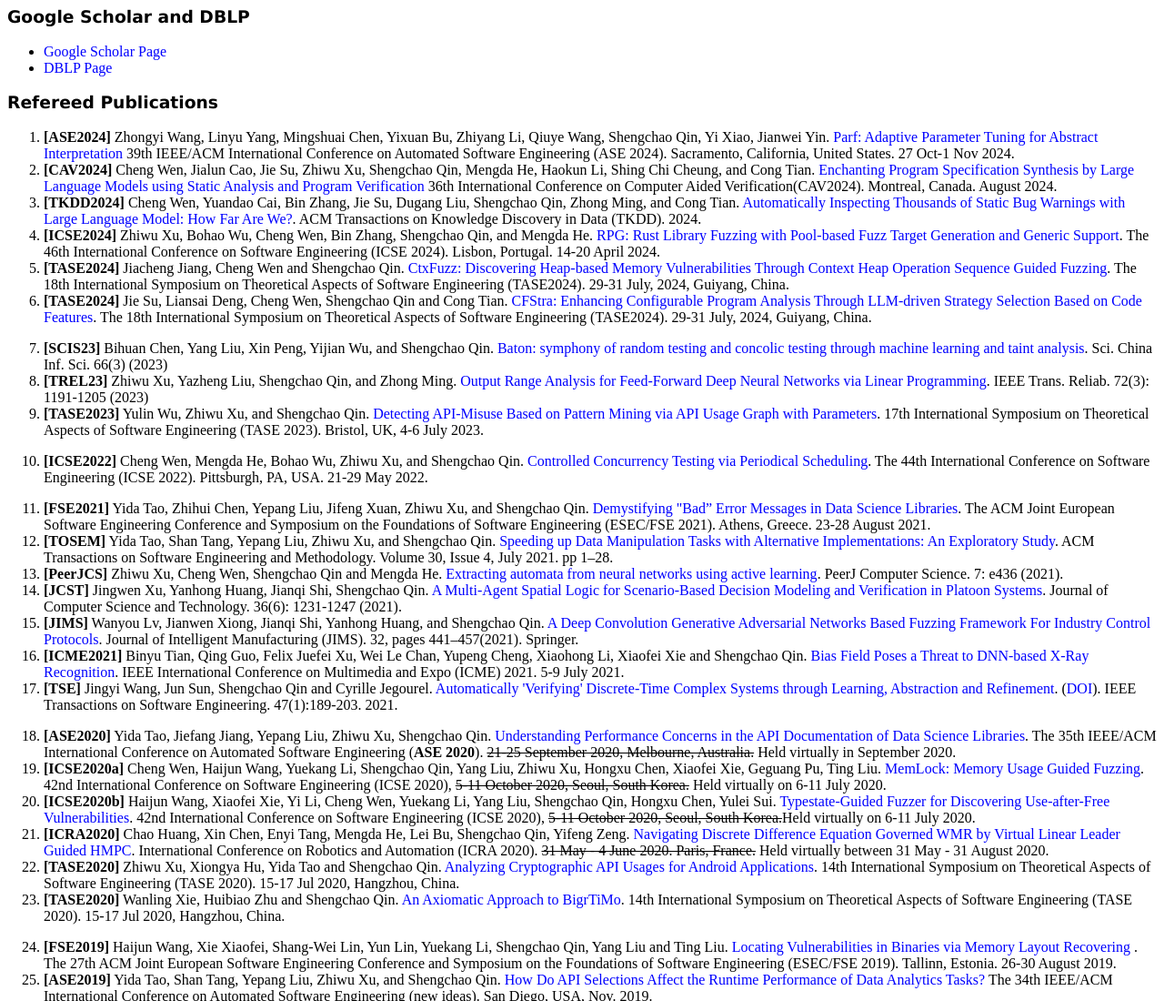
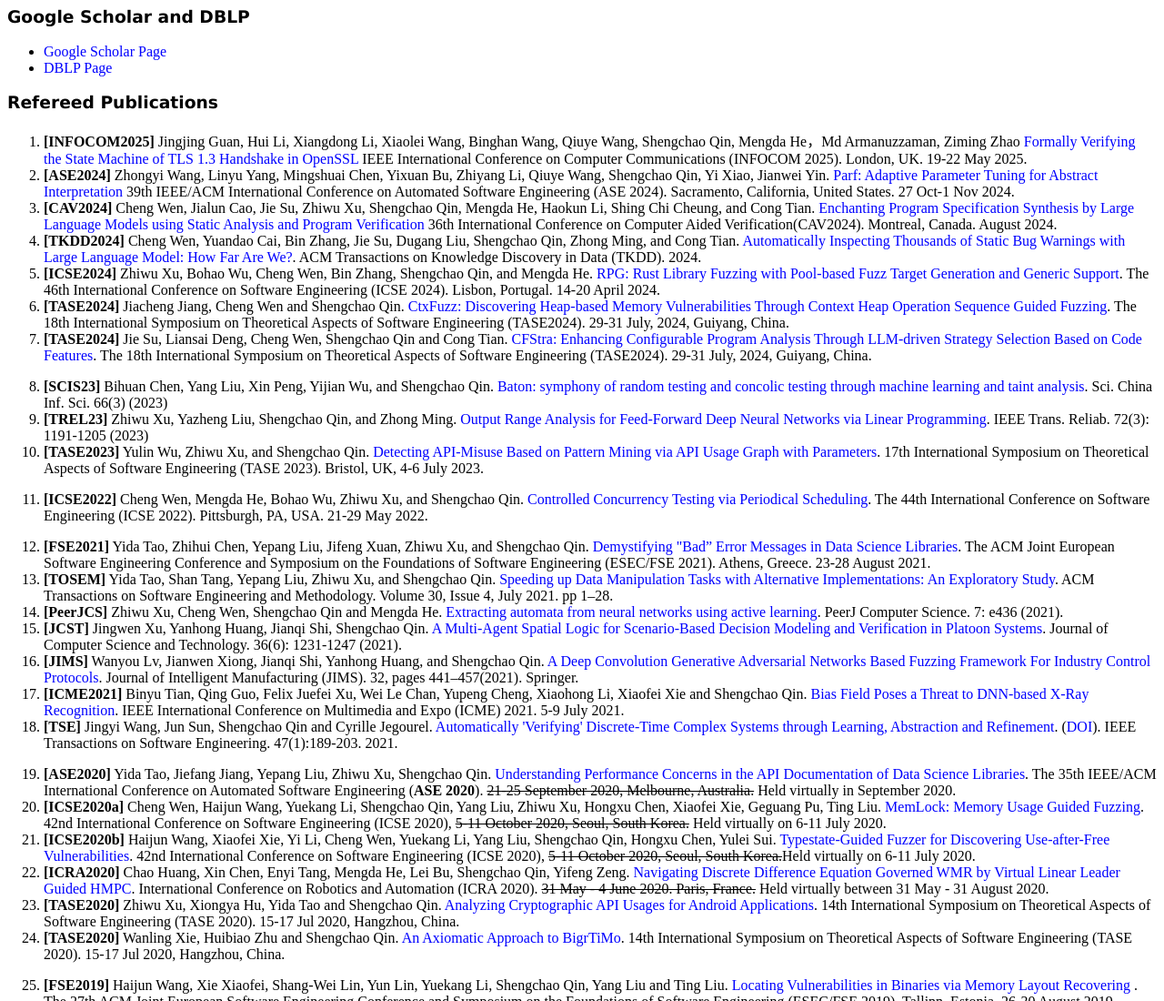
Before and after one commit to scqin/scqin.github.io, a plain HTML site: page docs/publication.html in a window 1280 px wide. Shown: the top 1100 px of the page at 91% size. Drawn offline with Linux system fonts and the light colour scheme.

Commit message:
Update publication.html -infocom25

```diff
--- a/docs/publication.html
+++ b/docs/publication.html
@@ -101,6 +101,19 @@ Wei Ngan Chin and Shengchao Qin. <em>Theoretical Aspects of Software
 
 
 <ol>
+
+
+
+
+
+<li><b>[INFOCOM2025]</b>
+	Jingjing Guan, Hui Li, Xiangdong Li, Xiaolei Wang, Binghan Wang, Qiuye Wang,
+	Shengchao Qin, Mengda He，Md Armanuzzaman, Ziming Zhao
+	<a href=".">
+	Formally Verifying the State Machine of TLS 1.3 Handshake in OpenSSL</a>
+	IEEE International Conference on Computer Communications (INFOCOM 2025). London,
+	UK. 19-22 May 2025.
+</li>
 
 <li><b>[ASE2024]</b>
 	Zhongyi Wang, Linyu Yang, Mingshuai Chen, Yixuan Bu, Zhiyang Li, Qiuye Wang, Shengchao Qin, Yi Xiao, Jianwei Yin.
```
